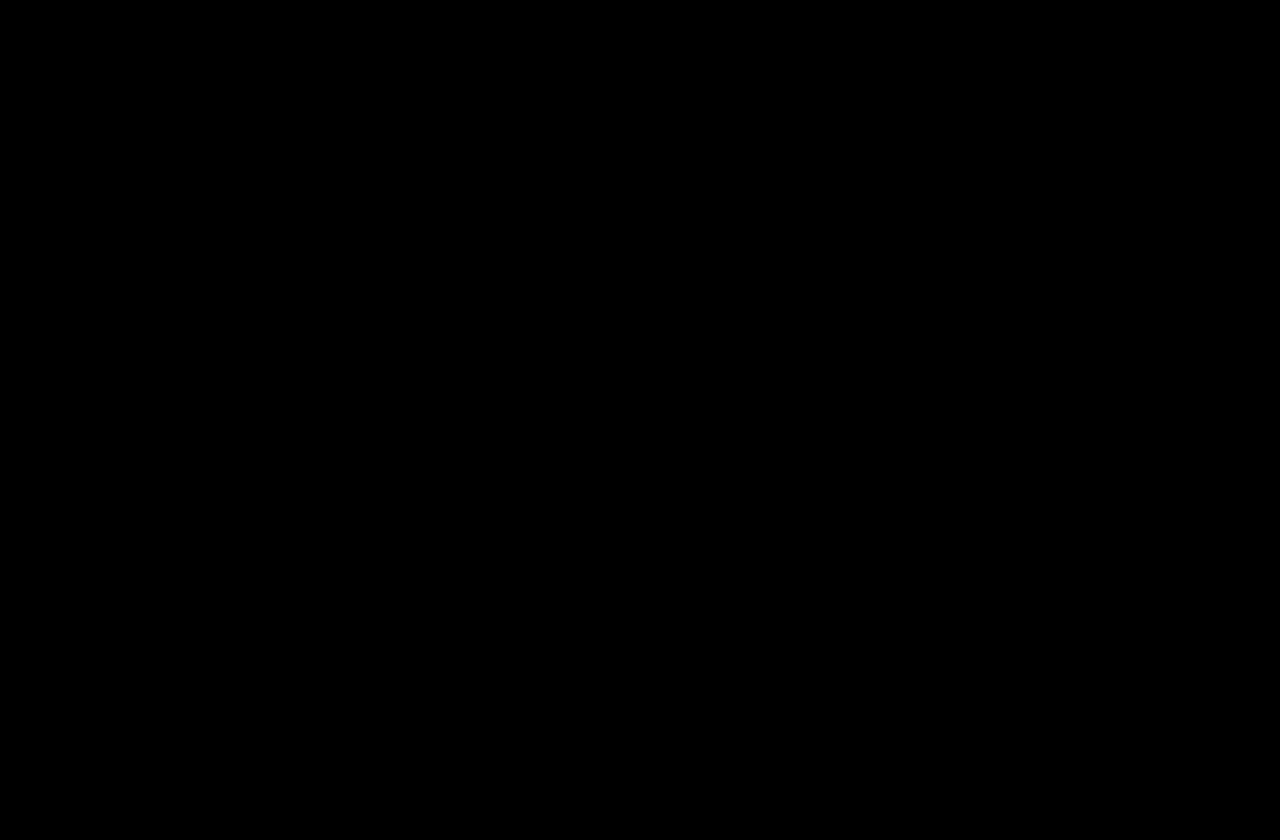
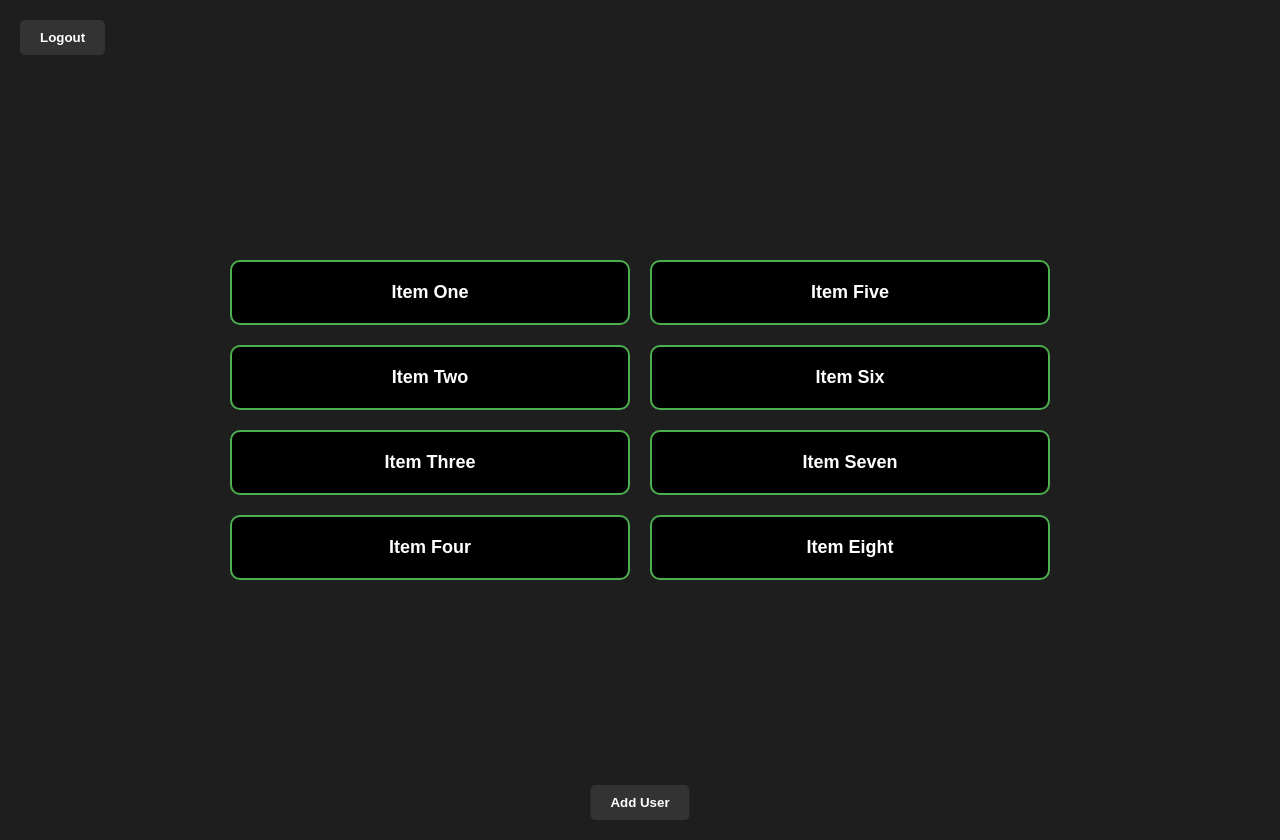
Before and after one commit to yusufsakhtar/watchful-browsing-ui, a React (Create React App) app in the folder login-app/: page /itemslist in a window 1280 px wide. Before the commit this address had no page. Before the commit the page ends 800 px from the top, so only its background shows below. Built offline with nearby package versions, Linux system fonts and the light colour scheme.

Commit message:
adding main screen

```diff
--- /dev/null
+++ b/login-app/src/AddUser.js
@@ -0,0 +1,14 @@
+// src/components/AddUser.js
+
+import React from 'react';
+
+const AddUser = () => {
+  return (
+    <div className="add-user-container">
+      <h2>Add a New User</h2>
+      <p>This is where you can add a new user.</p>
+    </div>
+  );
+};
+
+export default AddUser;
--- a/login-app/src/App.css
+++ b/login-app/src/App.css
@@ -104,3 +104,135 @@ a {
 a:hover {
   text-decoration: underline;
 }
+
+/* items list screen*/
+/* src/App.css */
+
+.items-list-container {
+  background-color: #1e1e1e; /* Matte black background */
+  color: white;
+  min-height: 100vh; /* Full height */
+  padding: 20px;
+  display: flex;
+  flex-direction: column;
+  justify-content: center;
+  align-items: center;
+  position: relative;
+}
+
+.header {
+  display: flex;
+  justify-content: space-between;
+  width: 100%;
+  max-width: 1000px;
+  margin-bottom: 20px;
+}
+
+.add-user-button, .logout-button {
+  background-color: #333;
+  color: white;
+  border: none;
+  padding: 10px 20px;
+  cursor: pointer;
+  border-radius: 5px;
+  font-weight: bold;
+}
+
+.add-user-button:hover, .logout-button:hover {
+  background-color: #555;
+}
+
+/* Centering items in the grid */
+.items-grid {
+  display: grid;
+  grid-template-columns: repeat(auto-fit, minmax(400px, 1fr)); /* Larger grid items */
+  grid-auto-rows: 400px; /* Make height the same as width to form a square */
+  gap: 20px;
+  justify-content: center; /* Center the grid */
+  align-items: start;
+  max-width: 1000px; /* Limit the width of the grid */
+  padding: 0 40px; /* Add padding to the left and right */
+  grid-auto-flow: column; /* Flow items vertically first */
+  grid-template-rows: repeat(4, 1fr); /* Limit to 4 items per column */
+}
+
+.item-box {
+  background-color: #000; /* Matte black square */
+  border: 2px solid #4caf50; /* Green border */
+  padding: 20px;
+  text-align: center;
+  border-radius: 10px;
+  cursor: pointer;
+  display: flex;
+  align-items: center;
+  justify-content: center;
+  font-size: 18px;
+  color: white;
+  font-weight: bold;
+}
+
+.item-box:hover {
+  background-color: #333; /* Darker on hover */
+}
+
+/* Log In Button (Logout) positioned at top-left of the browser */
+.logout-button {
+  position: absolute;
+  top: 20px;
+  left: 20px;
+  background-color: #333;
+  color: white;
+  border: none;
+  padding: 10px 20px;
+  cursor: pointer;
+  border-radius: 5px;
+  font-weight: bold;
+}
+
+/* Add User Button centered at the bottom of the screen */
+.add-user-button {
+  position: absolute;
+  bottom: 20px;
+  left: 50%;
+  transform: translateX(-50%); /* Center horizontally */
+  background-color: #333;
+  color: white;
+  border: none;
+  padding: 10px 20px;
+  cursor: pointer;
+  border-radius: 5px;
+  font-weight: bold;
+}
+
+/* src/App.css */
+
+.item-details-container {
+  background-color: #1e1e1e; /* Matte black background */
+  color: white;
+  min-height: 100vh;
+  padding: 20px;
+  display: flex;
+  flex-direction: column;
+  align-items: flex-start; /* Left align items */
+}
+
+.header {
+  font-size: 24px;
+  font-weight: bold;
+  margin-bottom: 20px;
+}
+
+.url-list {
+  list-style-type: none;
+  padding-left: 0;
+}
+
+.url-item {
+  background-color: #333;
+  padding: 10px;
+  margin-bottom: 10px;
+  border-radius: 5px;
+  color: #4caf50; /* Green color for URLs */
+  font-weight: bold;
+  word-break: break-all; /* Handle long URLs */
+}
--- a/login-app/src/App.js
+++ b/login-app/src/App.js
@@ -2,16 +2,21 @@ import logo from './logo.svg';
 import './App.css';
 import { BrowserRouter as Router, Route, Routes } from 'react-router-dom';
 import Login from './LoginScreen.js'
-import Home from './Home.js';   // Import the Home component (your custom page)
+//import ItemsList from './ItemsList.js';   // Import the Home component (your custom page)
 import Signup from './SignUp.js';  // Import the Signup component
+import ItemDetails from './ItemDetails'; // Create this as a placeholder
+import AddUser from './AddUser'; // Create this as a placeholder
+import ItemsList from './ItemsList';
 
 function App() {
   return (
     <Router>
       <Routes>
         <Route path="/" element={<Login />} />
-        <Route path="/home" element={<Home />} />
         <Route path="/signup" element={<Signup />} />
+        <Route path="/item-details/:id" element={<ItemDetails />} />
+        <Route path="/add-user" element={<AddUser />} />
+        <Route path="/itemslist" element={<ItemsList />} />
       </Routes>
     </Router>
   );
--- /dev/null
+++ b/login-app/src/ItemsList.js
@@ -0,0 +1,54 @@
+// src/components/ItemsList.js
+
+import React from 'react';
+import {useNavigate } from 'react-router-dom';
+
+const ItemsList = () => {
+  const navigate = useNavigate();
+
+  // Temporary test array of items
+  const items = [
+    { id: 1, name: 'Item One' },
+    { id: 2, name: 'Item Two' },
+    { id: 3, name: 'Item Three' },
+    { id: 4, name: 'Item Four' },
+    { id: 5, name: 'Item Five' },
+    { id: 6, name: 'Item Six' },
+    { id: 7, name: 'Item Seven' },
+    { id: 8, name: 'Item Eight' },
+  ];
+
+  const handleItemClick = (id) => {
+    navigate(`/item-details/${id}`); // Navigate to item details
+  };
+
+  const handleLogout = () => {
+    navigate('/login'); // Redirect to login page
+  };
+
+  const handleAddUser = () => {
+    navigate('/add-user'); // Redirect to add user screen
+  };
+
+  return (
+    <div className="items-list-container">
+      <button onClick={handleLogout} className="logout-button">Logout</button>
+
+      <div className="items-grid">
+        {items.map((item) => (
+          <div
+            key={item.id}
+            className="item-box"
+            onClick={() => handleItemClick(item.id)}
+          >
+            {item.name}
+          </div>
+        ))}
+      </div>
+
+      <button onClick={handleAddUser} className="add-user-button">Add User</button>
+    </div>
+  );
+};
+
+export default ItemsList;
```
Also changed, not shown: login-app/src/ItemDetails.js (added), 1 other file (tests, documents, lock files or other folders).
